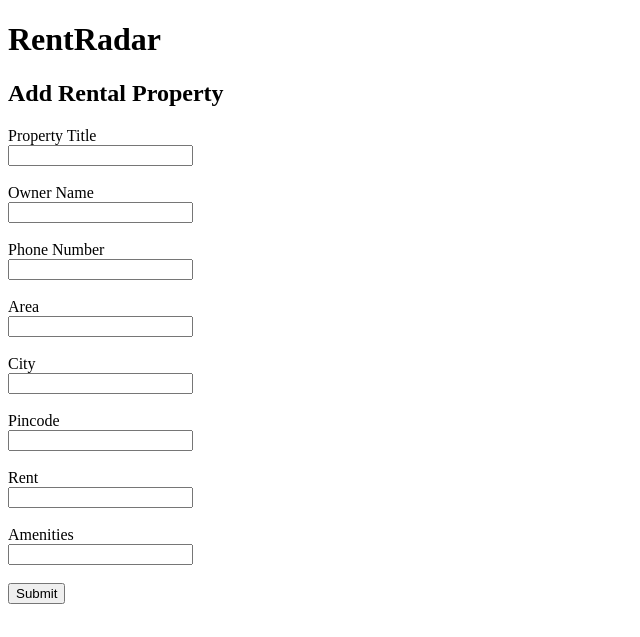
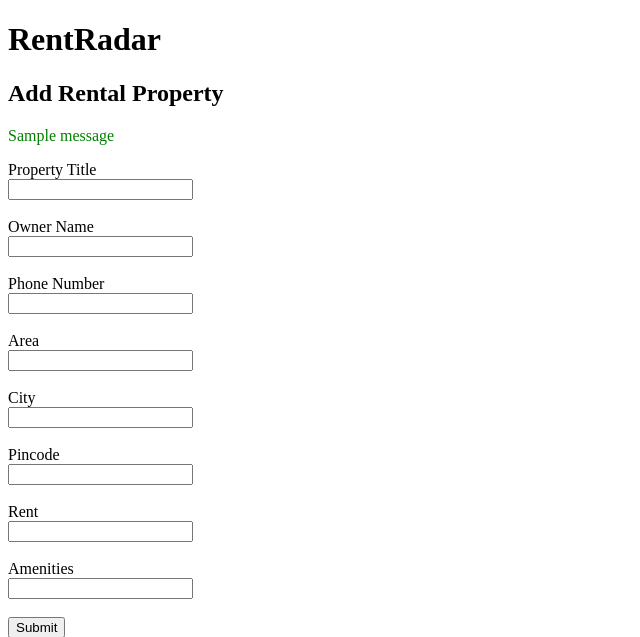
Before and after one commit to Riddhi-Daspute/RentRadar, a Django app: page / in a window 1280 px wide. Shown: the top 637 px of the page, without its empty margins (0-640 px from the left). Run offline with Django 5.2, Linux system fonts and the light colour scheme; tables that the repository leaves empty hold one stand-in row (values such as "Sample post"); one stand-in notice (Sample message) is shown.

Commit message:
Add Django success message for property submission

```diff
--- a/listings/templates/home.html
+++ b/listings/templates/home.html
@@ -9,6 +9,14 @@
 <h1>RentRadar</h1>
 
 <h2>Add Rental Property</h2>
+
+{% if messages %}
+    {% for message in messages %}
+        <p style="color:green;">
+            {{ message }}
+        </p>
+    {% endfor %}
+{% endif %}
 
 <form method="POST">
 
--- a/listings/views.py
+++ b/listings/views.py
@@ -1,4 +1,5 @@
 from django.shortcuts import render
+from django.contrib import messages
 
 # Create your views here.
 def home(request):
@@ -22,4 +23,6 @@ def home(request):
         print("Rent :", rent)
         print("Amenities :", amenities)
 
+        messages.success(request, "Property details received successfully!")
+
     return render(request, 'home.html')
```
